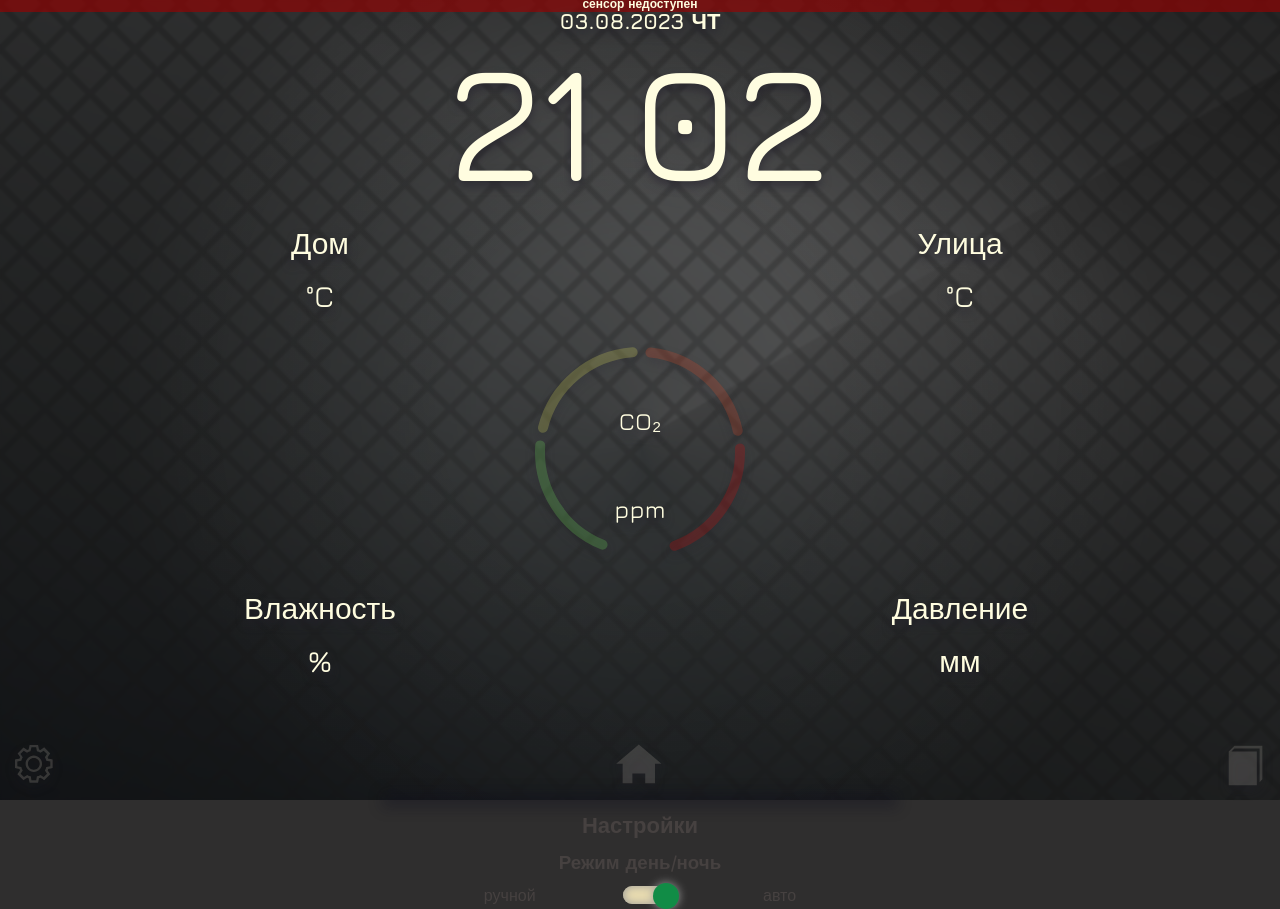
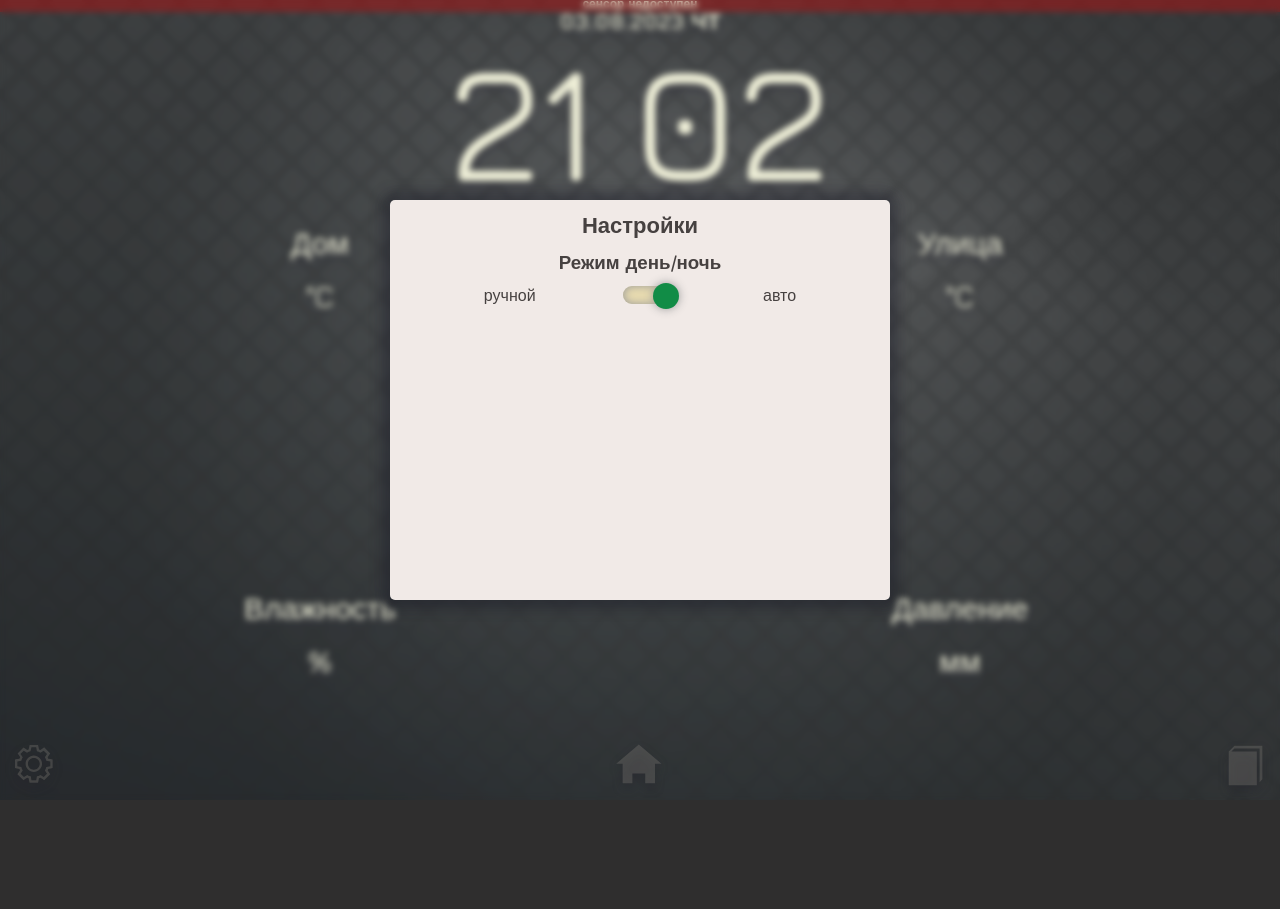
Before and after one commit to NovemberDi/meteoClientDev, a Vue app: page / in a window 1280 px wide. Both pictures are taken after a click on the element 35 px from the left and 765 px from the top of the page. After the commit the page ends 800 px from the top, so only its background shows below. Built offline with nearby package versions, Linux system fonts and the light colour scheme; no server answers; what vue3-apexcharts would draw is missing.

Commit message:
Some fix in App.vue

```diff
--- a/src/App.vue
+++ b/src/App.vue
@@ -5,7 +5,7 @@
   <div class="root" :class="{night:nightMode}" onselectstart="return false">
     <div class="offline" v-show="!isAliveSensor">сенсор недоступен</div>
 
-     <router-view
+     <router-view class="router"
         :time = "time"
 
         @onChangeMode="nightMode = !nightMode"
@@ -32,14 +32,15 @@
               :nightMode="nightMode"
               @click="$router.push('/history')"
           ></HistoryButton>
-          <SettingModal
+
+      </div>
+      <SettingModal
               @click.self="settingView = false"
               :autoMode="autoMode"
               v-show="settingView"
               @switchAutoMode="autoMode = !autoMode"
               >
           </SettingModal>
-  </div>
   </div>
 </template>
 
@@ -222,7 +223,9 @@
 }
 </style>
 <style scoped>
-
+.router{
+  z-index: 100;
+}
 .texture {
   height:100%;
   width: 100%;
```
